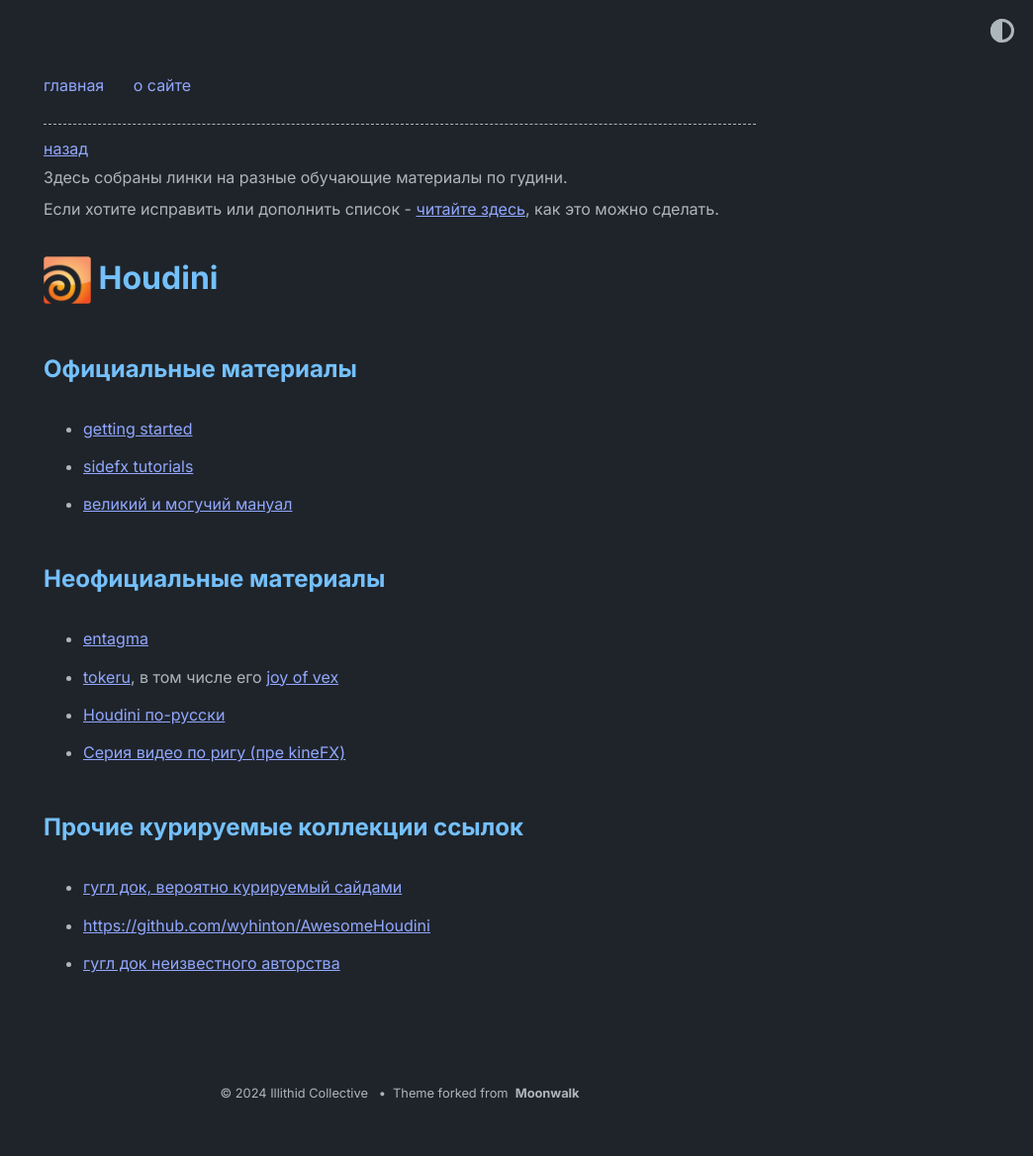
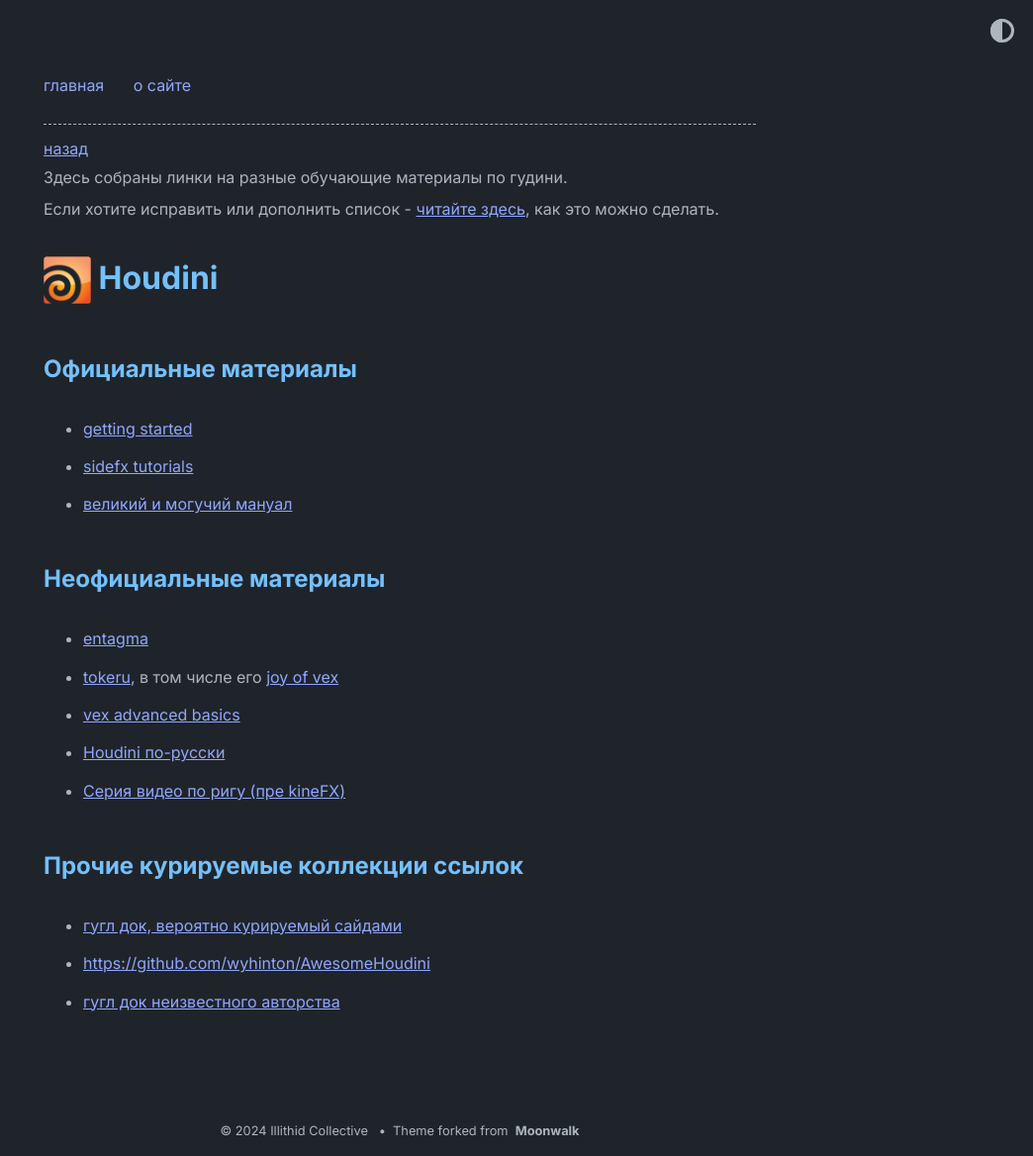
Before and after one commit to pedohorse/cg-community-hub, a Jekyll site: the page built from houdini/tutorials.md, in a window 1280 px wide. Shown: the whole page at 99% size, without its empty margins (236-1280 px from the left). Built offline with Jekyll 4.4.1, drawn with Linux system fonts in a browser that asks for light colours; before the commit the page ends 1130 px from its top, so only the background shows below that.

Commit message:
add vex advanced basics article

```diff
--- a/houdini/tutorials.md
+++ b/houdini/tutorials.md
@@ -16,6 +16,7 @@
 ## Неофициальные материалы
 * [entagma](https://entagma.com/)
 * [tokeru](http://www.tokeru.com/cgwiki/index.php?title=Houdini), в том числе его [joy of vex](http://www.tokeru.com/cgwiki/index.php?title=JoyOfVex)
+* [vex advanced basics](https://docs.google.com/document/d/1RI-VfhovMh5i3uFKEJOEKmG0jtgliw5JRzNuv2ZTa-o/edit)
 * [Houdini по-русски](https://www.youtube.com/channel/UCmVIflStOlsw1Uz83V5Wdcg)
 * [Серия видео по ригу (пре kineFX)](https://www.youtube.com/watch?v=1Sh9ieaOJDw&list=PLtnGwXWCcbetGXwuNMcS7tJxYcATF9o6O)
 
```
